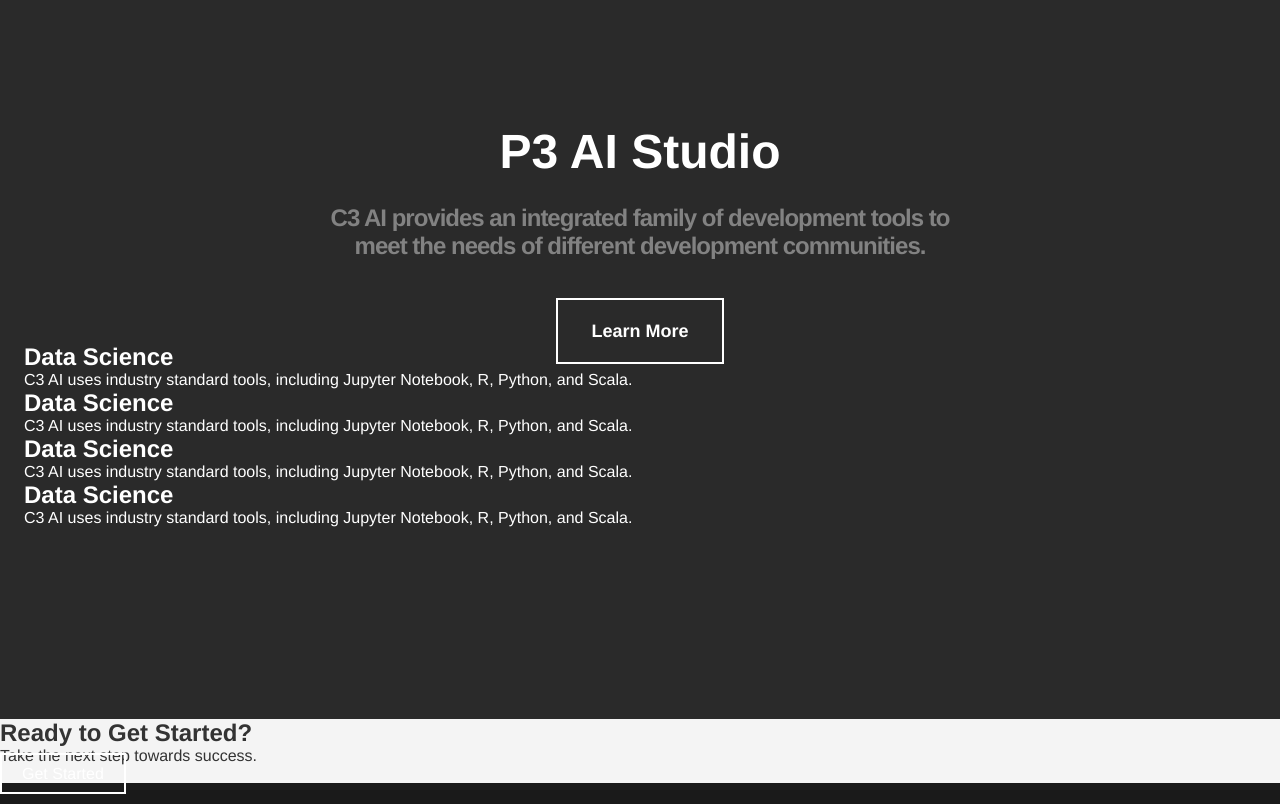
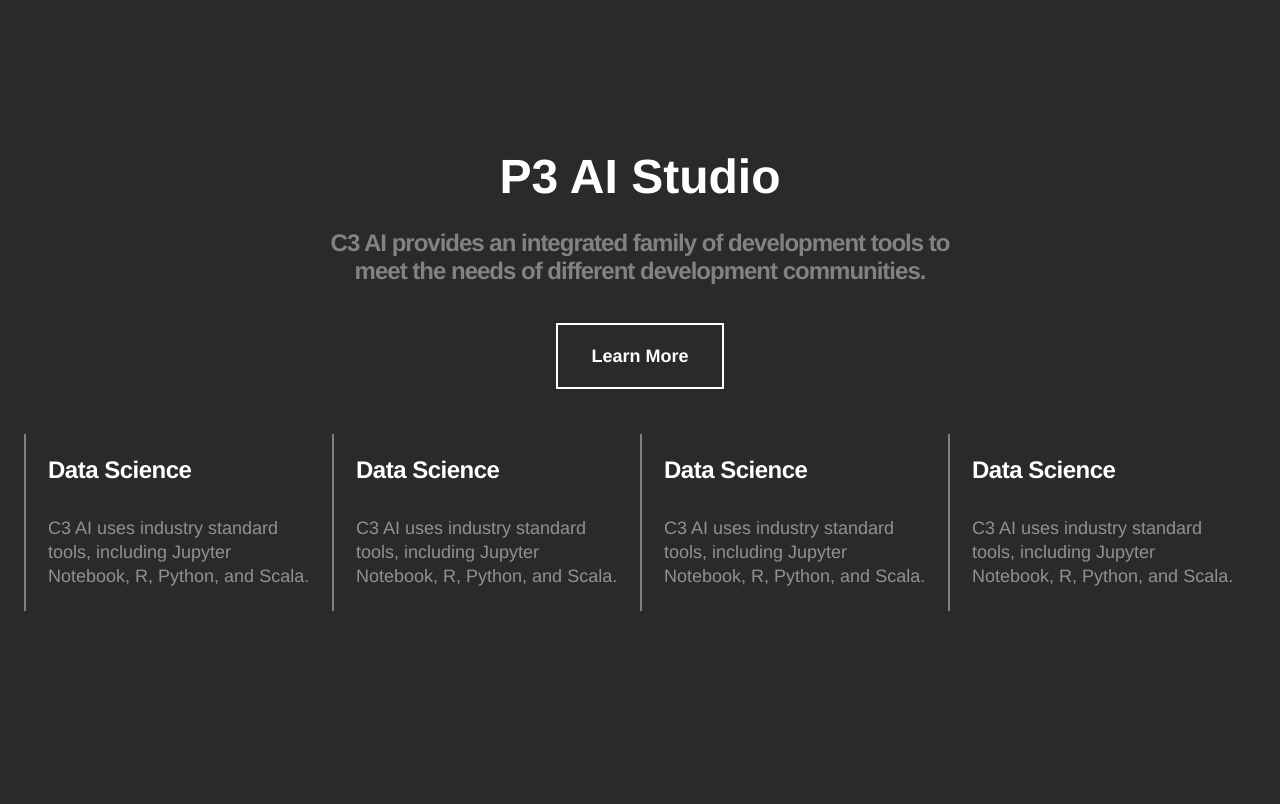
Before and after one commit to ehsan246/p3ai, a plain HTML site: page index.html in a window 1280 px wide. Shown: the part 4100-4904 px from the top of the page. Drawn offline with Linux system fonts and the light colour scheme.

Commit message:
ai studio section

```diff
--- a/styles.css
+++ b/styles.css
@@ -267,6 +267,7 @@ main{
 
 .ai-studio-title{
     text-align: center;
+    padding: 25px;
 }
 .ai-studio-title h1{
     font-size: clamp(1.75rem,8vw,3rem);
@@ -300,9 +301,31 @@ main{
     color: #1a1a1a;
     border: 0;
 }
+.studio-cards{
+    margin-top: 25px;
+    display: flex;
+}
+.studio-card{
+    width: 25%;
+    padding: 22px;
+    margin: 16px 0;
+    border-left: 2px solid grey;
+}
+.studio-card h1{
+    font-size: clamp(20px,2vw,24px);
+    font-weight: 700;
+    margin-bottom: 25px;
+    letter-spacing: -0.5px;
+    margin-bottom: 2rem;
+}
 
-
-
+.studio-card p{
+    margin: 0;
+    color: #919191;
+    font-size: clamp(14px,2vw,18px);
+    line-height: 1.35;
+    text-rendering: optimizeLegibility;
+}
 
 
 
```
